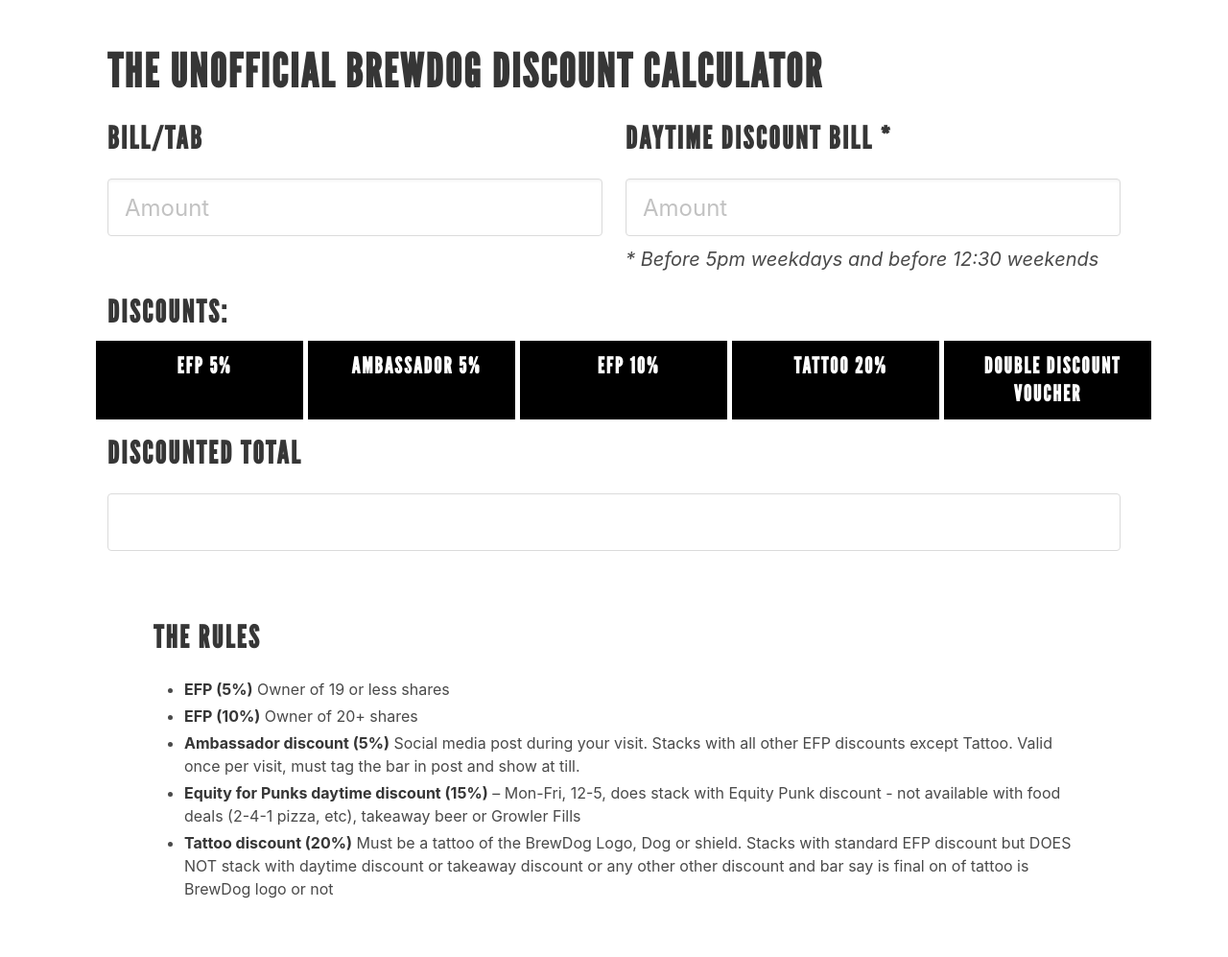
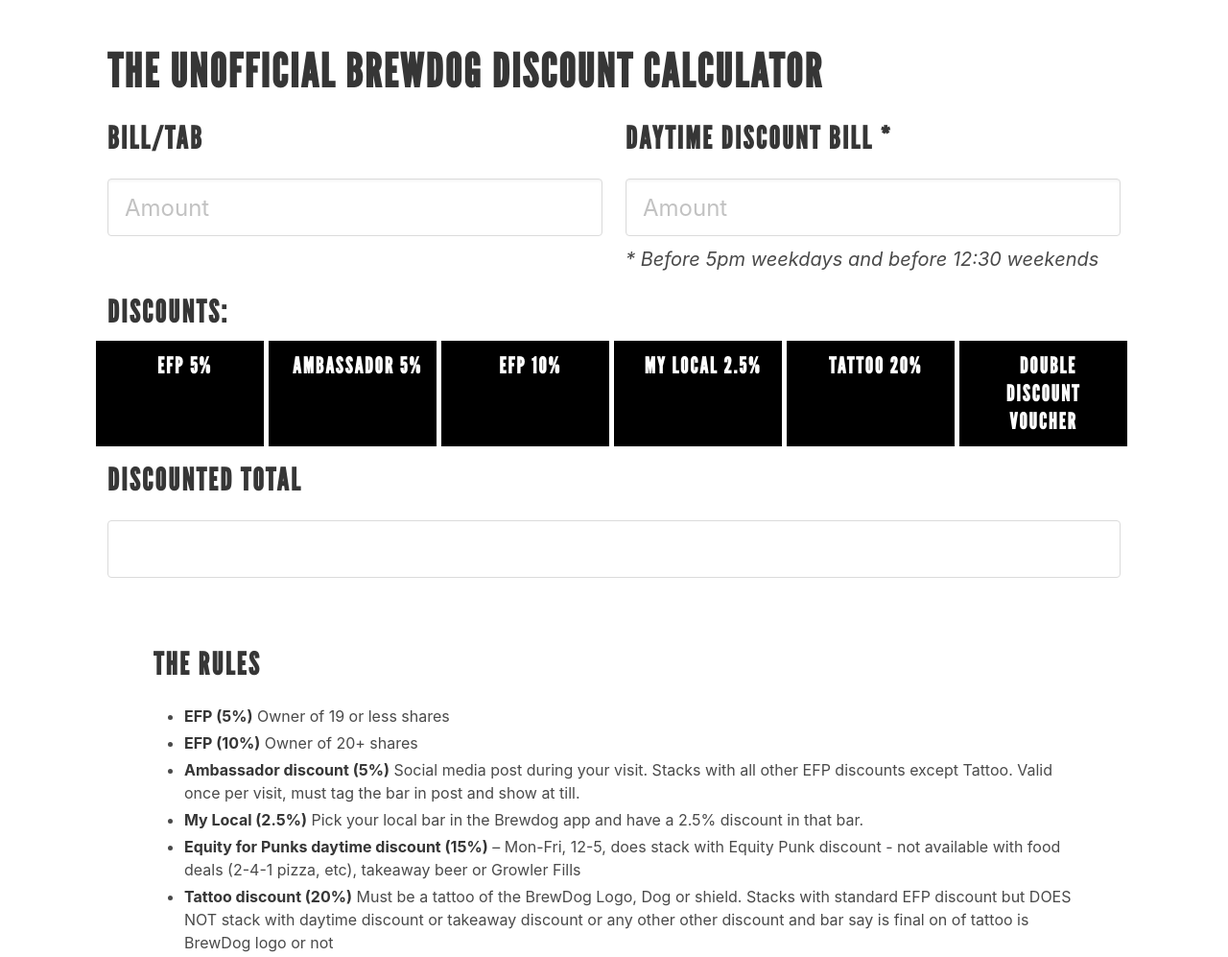
Before and after one commit to picandocodigo/efp_discount, a website: page index.html in a window 1280 px wide. Shown: the top 997 px of the page at 96% size. Drawn offline with nearby package versions, Linux system fonts and the light colour scheme.

Commit message:
Add My Local discount

```diff
--- a/index.html
+++ b/index.html
@@ -48,31 +48,37 @@
 
       <h3 class="title is-3">Discounts:</h3>
       <div class="columns">
-        <div class="column is-one-fifth discount">
+        <div class="column is-one-sixth discount">
           <label class="checkbox expand">
             <input type="checkbox" id="efp5">&nbsp;
             <strong>EFP 5%</strong>
           </label>
         </div>
-        <div class="column is-one-fifth discount">
+        <div class="column is-one-sixth discount">
           <label class="checkbox expand">
             <input type="checkbox" id="ambassador">&nbsp;
             <strong>Ambassador 5%</strong>
           </label>
         </div>
-        <div class="column is-one-fifth discount">
+        <div class="column is-one-sixth discount">
           <label class="checkbox expand">
             <input type="checkbox" id="efp10">&nbsp;
             <strong>EFP 10%</strong>
           </label>
         </div>
-        <div class="column is-one-fifth discount">
+        <div class="column is-one-sixth discount">
+          <label class="checkbox expand">
+            <input type="checkbox" id="mylocal">&nbsp;
+            <strong>My Local 2.5%</strong>
+          </label>
+        </div>
+        <div class="column is-one-sixth discount">
           <label class="checkbox expand">
             <input type="checkbox" id="tattoo">&nbsp;
             <strong>Tattoo 20%</strong>
           </label>
         </div>
-        <div class="column is-one-fifth discount">
+        <div class="column is-one-sixth discount">
           <label class="checkbox expand">
             <input type="checkbox" id="doubled">&nbsp;
             <strong>Double Discount Voucher</strong>
@@ -109,6 +115,10 @@
             Social media post during your visit. Stacks with all other EFP discounts except Tattoo. Valid once per visit, must tag the bar in post and show at till.
           </li>
           <li>
+            <strong>My Local (2.5%)</strong>
+            Pick your local bar in the Brewdog app and have a 2.5% discount in that bar.
+          </li>
+          <li>
             <strong>Equity for Punks daytime discount (15%)</strong>
             – Mon-Fri, 12-5, does stack with Equity Punk discount - not available with food deals (2-4-1 pizza, etc), takeaway beer or Growler Fills
           </li>
--- a/js/calculator.js
+++ b/js/calculator.js
@@ -19,8 +19,12 @@
   element: document.getElementById("tattoo"),
   discount: 20
 };
+var mylocal = {
+  element: document.getElementById("mylocal"),
+  discount: 2.5
+}
 var doubled = document.getElementById("doubled");
-var discounts = [efp5, efp10, ambassador, tattoo];
+var discounts = [efp5, efp10, ambassador, tattoo, mylocal];
 
 
 // Exclude/uncheck discounts that don't apply
@@ -50,6 +54,10 @@
 doubled.addEventListener('change', function(){
   refreshUI();
 })
+
+mylocal.element.addEventListener('change', function(){
+  refreshUI();
+});
 
 // Calculate discounts every time we check something
 discounts.forEach(function(disc){
```
